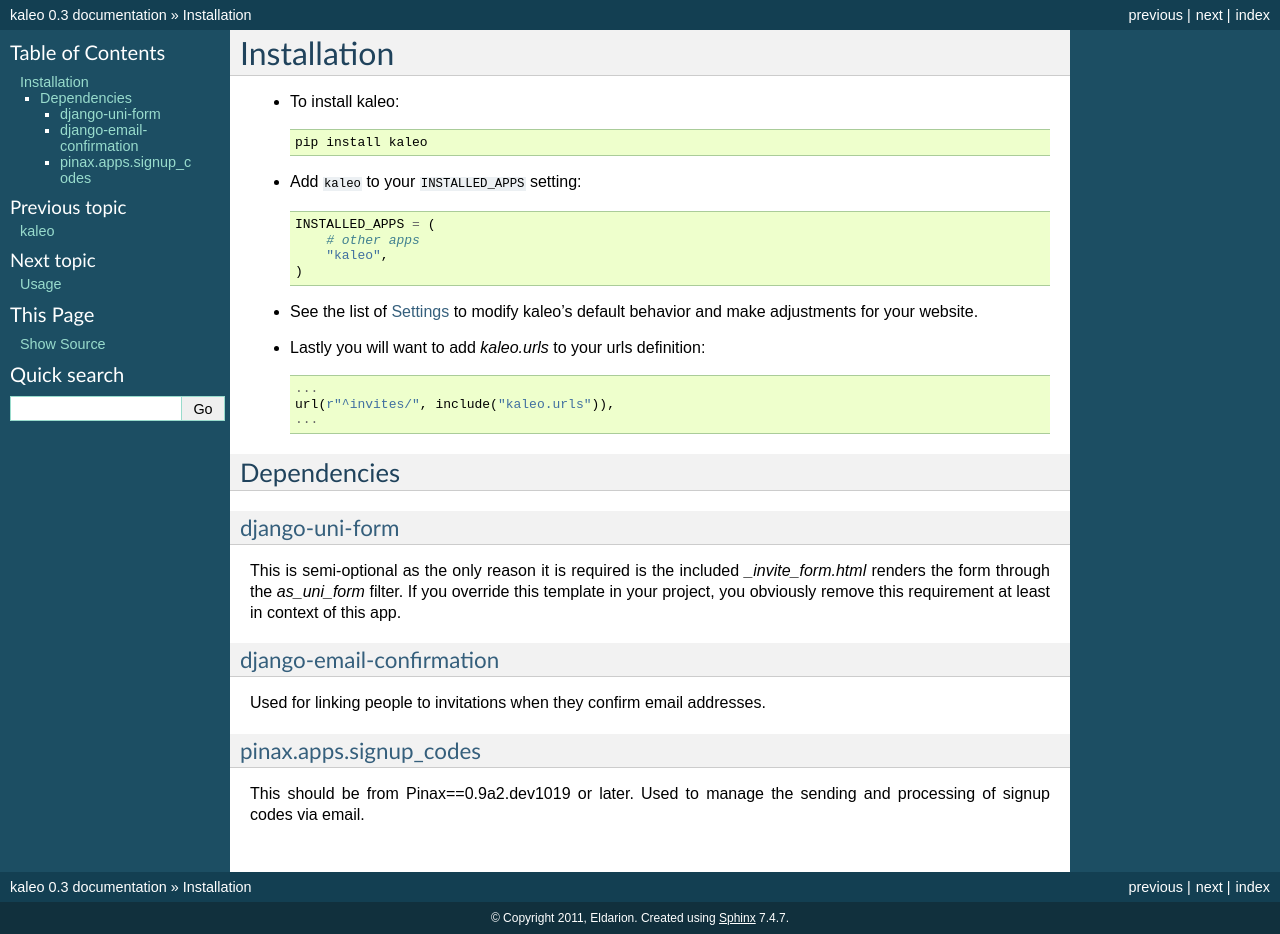
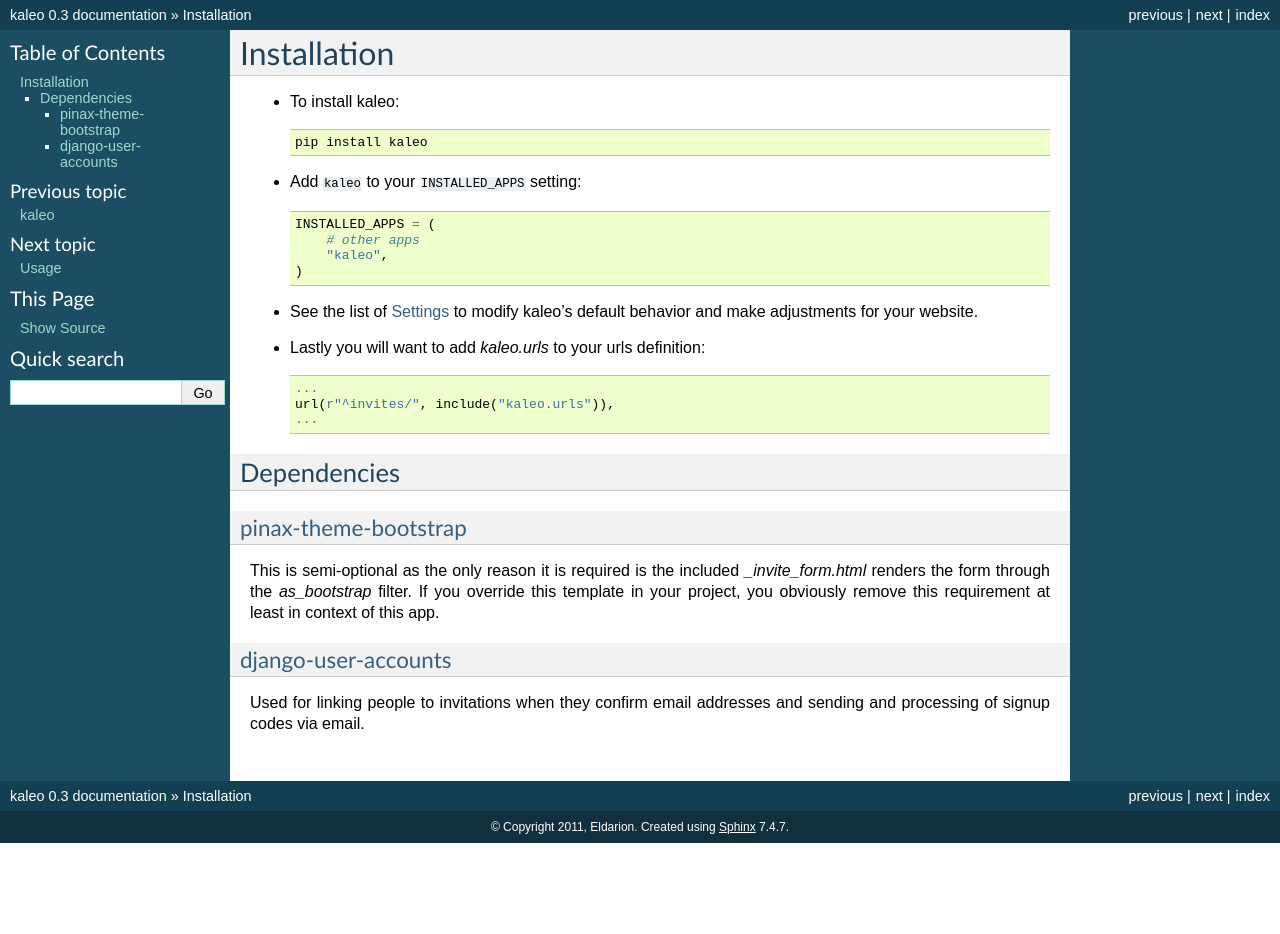
Before and after one commit to pinax/pinax-invitations, a Sphinx documentation site: the page built from docs/installation.rst, in a window 1280 px wide. Built offline with Sphinx 7.4.7, drawn with Linux system fonts in a browser that asks for light colours; after the commit the page ends 900 px from its top, so only the background shows below that.

Commit message:
updated for 1.4 and django-user-accounts

```diff
--- a/docs/index.rst
+++ b/docs/index.rst
@@ -2,8 +2,8 @@
 kaleo
 =====
 
-Provides a site with user to user invitations, working closely with both
-Pinax's `signup_codes` and `django-email-confirmation`.
+Provides a site with user to user invitations, working closely with
+`django-user-accounts` and requires Django 1.4.
 
 Development
 -----------
--- a/docs/installation.rst
+++ b/docs/installation.rst
@@ -29,27 +29,20 @@
 Dependencies
 ------------
 
-django-uni-form_
-^^^^^^^^^^^^^^^^
+pinax-theme-bootstrap_
+^^^^^^^^^^^^^^^^^^^^^^
 
 This is semi-optional as the only reason it is required is the included
-`_invite_form.html` renders the form through the `as_uni_form` filter. If
+`_invite_form.html` renders the form through the `as_bootstrap` filter. If
 you override this template in your project, you obviously remove this
 requirement at least in context of this app.
 
 
-django-email-confirmation_
-^^^^^^^^^^^^^^^^^^^^^^^^^^
+django-user-accounts_
+^^^^^^^^^^^^^^^^^^^^^
 
-Used for linking people to invitations when they confirm email addresses.
-
-
-pinax.apps.signup_codes_
-^^^^^^^^^^^^^^^^^^^^^^^^
-
-This should be from Pinax==0.9a2.dev1019 or later. Used to manage the sending and processing of signup codes via email.
-
+Used for linking people to invitations when they confirm email addresses and
+sending and processing of signup codes via email.
 
 .. _django-uni-form: https://github.com/pydanny/django-uni-form
-.. _django-email-confirmation: http://github.com/pinax/django-email-confirmation
-.. _pinax.apps.signup_codes: http://github.com/pinax/pinax
+.. _django-user-accounts: http://github.com/pinax/django-user-accounts
```
Also changed, not shown: 4 other files.
